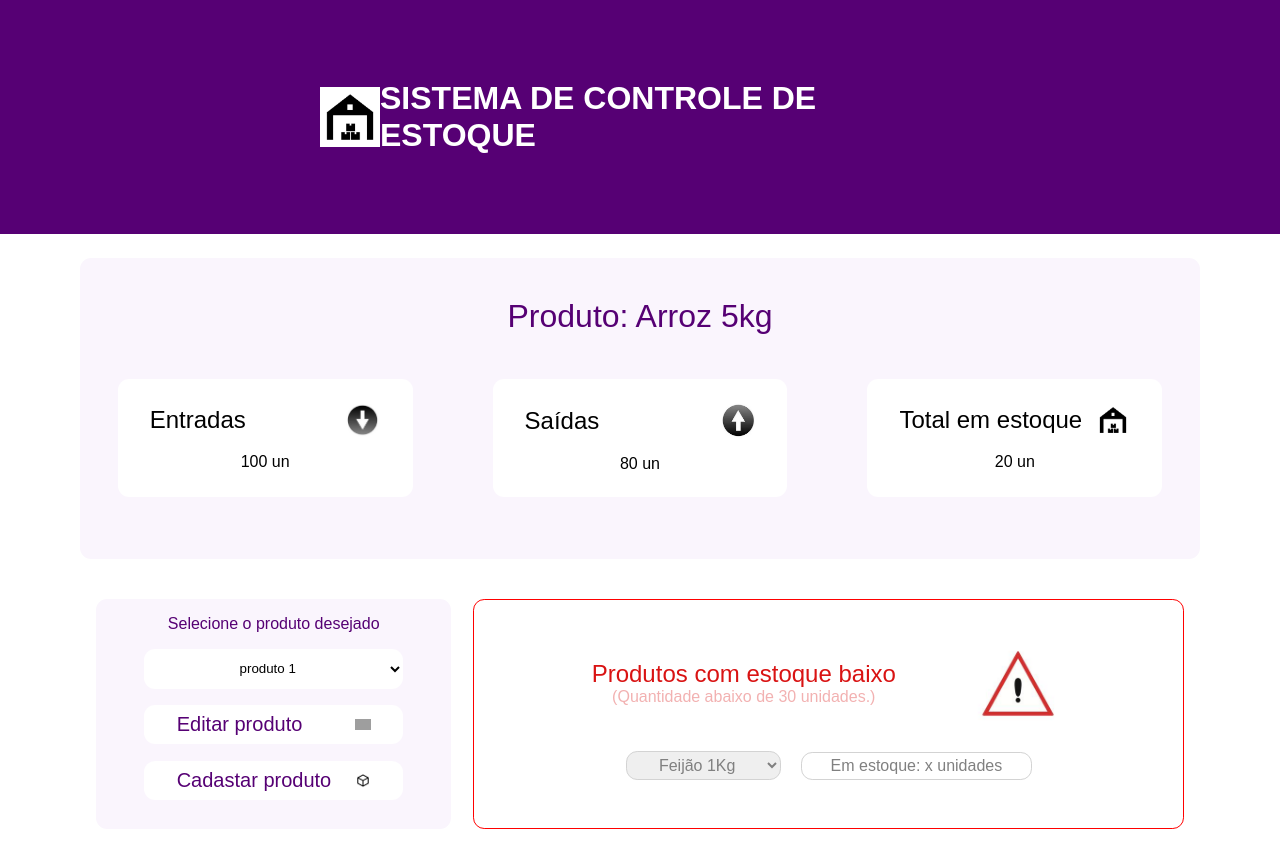
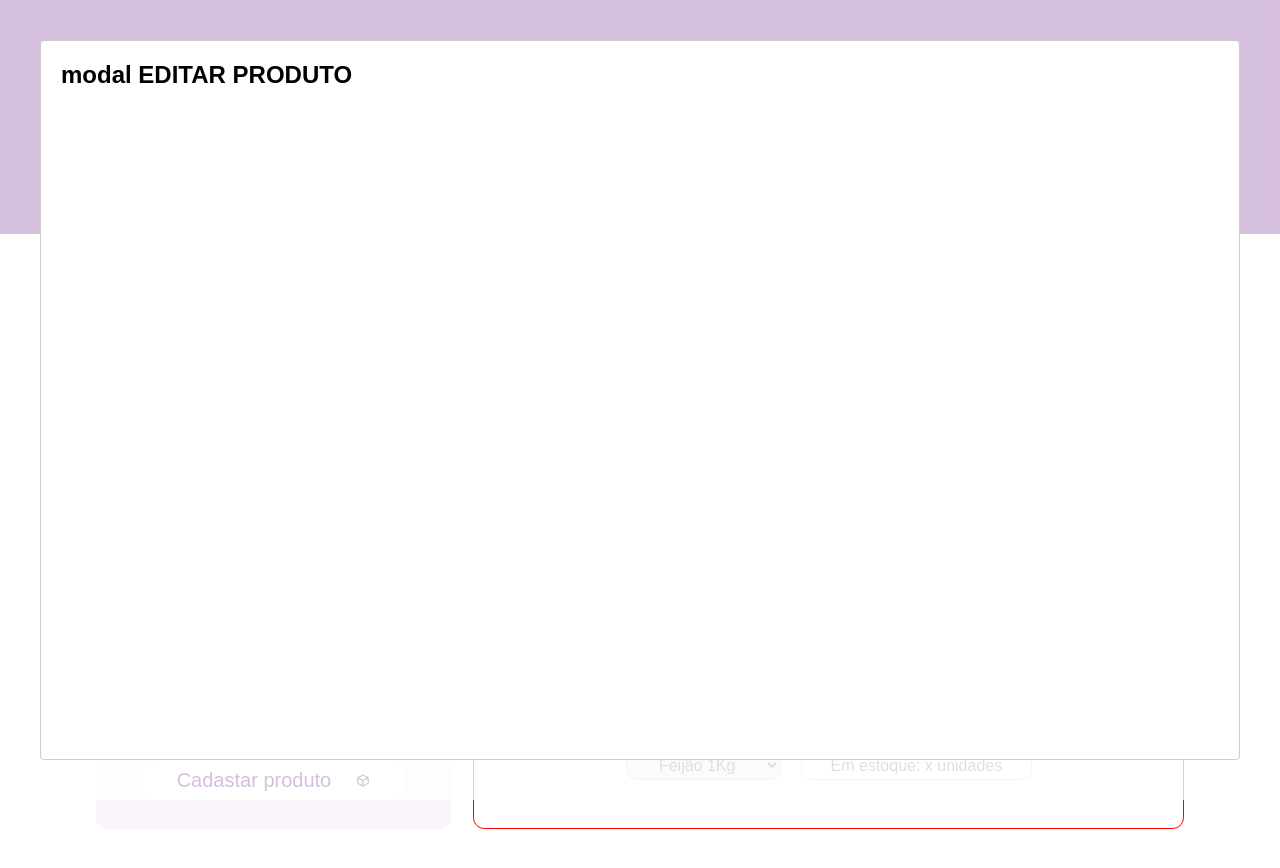
Before and after one commit to sheilakerber/controle-estoque-app, a React (Create React App) app: page / in a window 1280 px wide. Both pictures are taken after a click on the button "Editar produto". Shown: the top 868 px of the page. Built offline with nearby package versions, Linux system fonts and the light colour scheme; grey boxes are pictures that could not be loaded; a web font is replaced by a local one.

Commit message:
creates modal for product edition as a component

```diff
--- a/src/App.tsx
+++ b/src/App.tsx
@@ -6,6 +6,7 @@ import { ProductManager } from './components/ProductManager';
 import { GlobalStyle } from './styles/globals';
 import { useState } from 'react';
 import { NewRegisterProductModal } from './components/NewRegisterProductModal';
+import { NewEditProductModal } from './components/NewEditProductModal';
 
 Modal.setAppElement('#root');
 
@@ -22,15 +23,29 @@ export function App() {
         setIsRegisterProductModalOpen(false)
     }
 
+  // modal EDITAR PRODUTO
+  const [ isNewEditProductModalOpen, setIsNewEditProductModalOpen ] = useState(false)
+    function handleOpenEditProductModal(){
+      setIsNewEditProductModalOpen(true)
+    }
+
+    function handleCloseEditProductModal() {
+      setIsNewEditProductModalOpen(false)
+    }
+
   return (
     <>
       <Header/>
 
       <Dashboard/>
-      <ProductManager onOpenRegisterProductModal={handleOpenRegisterProductModal} />
+      <ProductManager onOpenRegisterProductModal={handleOpenRegisterProductModal} onOpenEditProductModal={handleOpenEditProductModal} />
       <NewRegisterProductModal
         isOpen={isRegisterProductModalOpen}
         onRequestClose={handleCloseRegisterProductModal}
+      />
+      <NewEditProductModal
+        isOpen={isNewEditProductModalOpen}
+        onRequestClose={handleCloseEditProductModal}
       />
       <GlobalStyle />
     </>
--- /dev/null
+++ b/src/components/NewEditProductModal/index.tsx
@@ -0,0 +1,17 @@
+import Modal from 'react-modal'
+
+interface newEditProductModalProps {
+    isOpen: boolean;
+    onRequestClose: () => void;
+}
+
+export function NewEditProductModal( {isOpen, onRequestClose}: newEditProductModalProps ) {
+    return (
+       <Modal
+            isOpen={isOpen}
+            onRequestClose={onRequestClose}
+       >
+            <h2>modal EDITAR PRODUTO</h2>
+       </Modal>
+    )
+}
--- /dev/null
+++ b/src/components/NewEditProductModal/styles.ts
@@ -0,0 +1,5 @@
+import styled from "styled-components";
+
+export const Container = `
+
+`
--- a/src/components/ProductManager/index.tsx
+++ b/src/components/ProductManager/index.tsx
@@ -7,9 +7,10 @@ import Modal from 'react-modal'
 
 interface ProductManagerProps {
     onOpenRegisterProductModal: () => void;
+    onOpenEditProductModal: () => void;
 }
 
-export function ProductManager( { onOpenRegisterProductModal }: ProductManagerProps) {
+export function ProductManager( { onOpenRegisterProductModal, onOpenEditProductModal }: ProductManagerProps)  {
     return (
         <Container>
             <div className="">
@@ -20,7 +21,7 @@ export function ProductManager( { onOpenRegisterProductModal }: ProductManagerPr
                         <option value="">produto 2</option>
                     </select>
 
-                    <button>
+                    <button type="button" onClick={onOpenEditProductModal} >
                         <h2>Editar produto</h2>
                         <img src={editProductImg} alt="Imagem para Editar Produto" />
                     </button>
@@ -54,5 +55,4 @@ export function ProductManager( { onOpenRegisterProductModal }: ProductManagerPr
 
         </Container>
     )
-
 }
```
